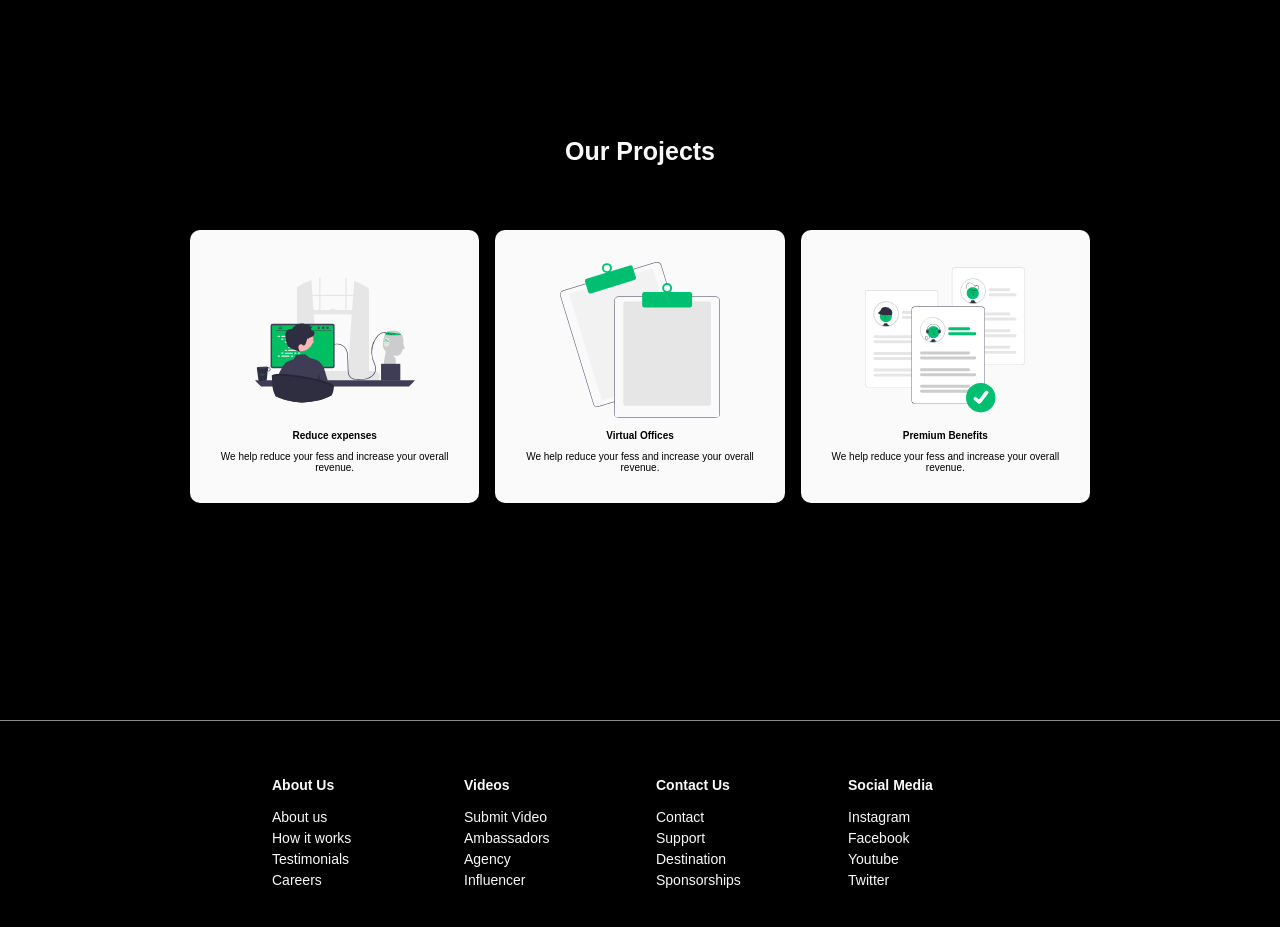
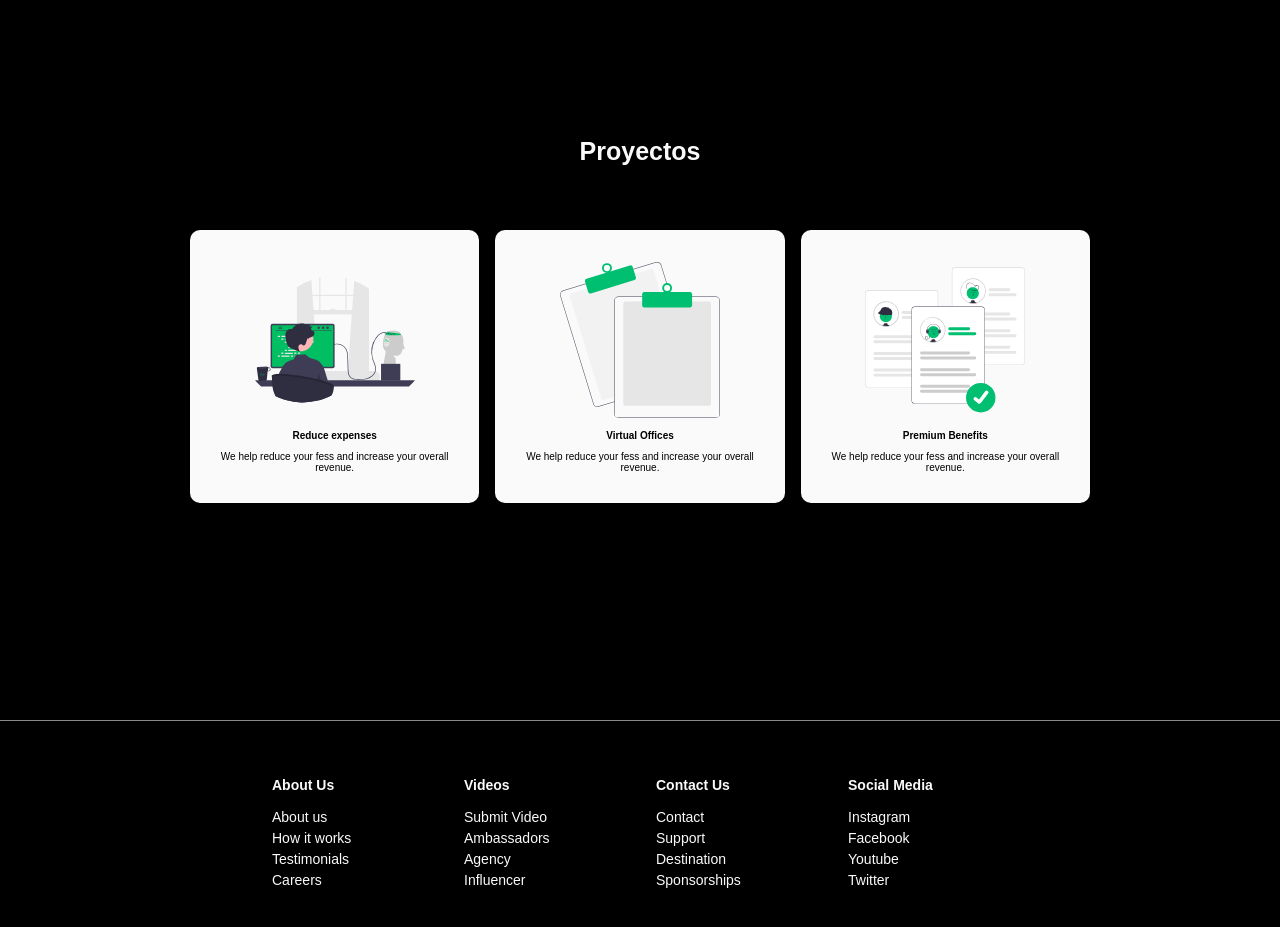
Before and after one commit to JeralPineda/portfolio, a React (Create React App) app: page / in a window 1280 px wide. Shown: the part 2660-3587 px from the top of the page. Built offline with nearby package versions, Linux system fonts and the light colour scheme; a web font is replaced by a local one.

Commit message:
Cambiando el titulo de la seccion

```diff
--- a/src/components/web/Project/index.js
+++ b/src/components/web/Project/index.js
@@ -8,7 +8,7 @@ import Icon3 from 'assets/images/svg-3.svg';
 export const Projects = () => {
    return (
       <ProjectsContainer id='projects'>
-         <ProjectsH1>Our Projects</ProjectsH1>
+         <ProjectsH1>Proyectos</ProjectsH1>
 
          <ProjectsWrapper>
             <ProjectsCard>
```
